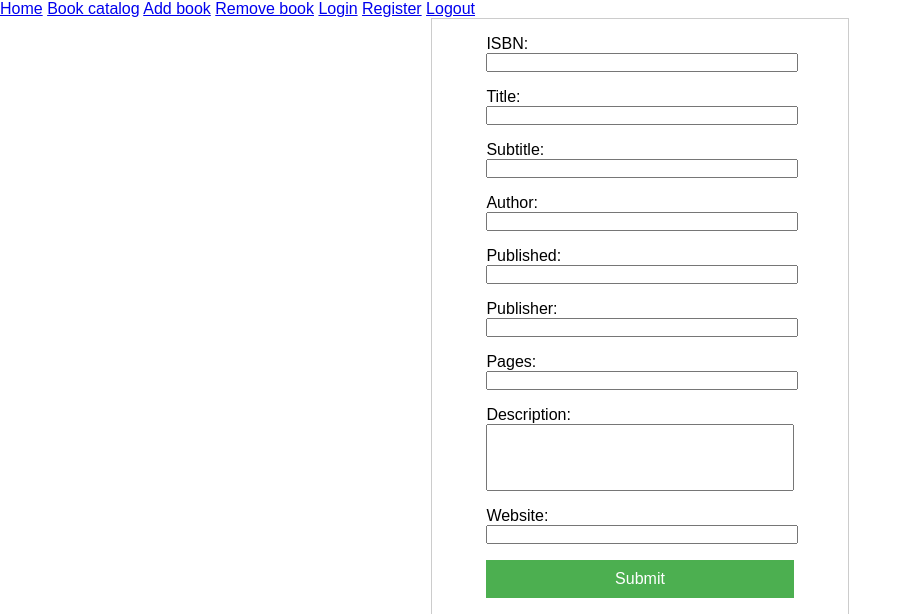
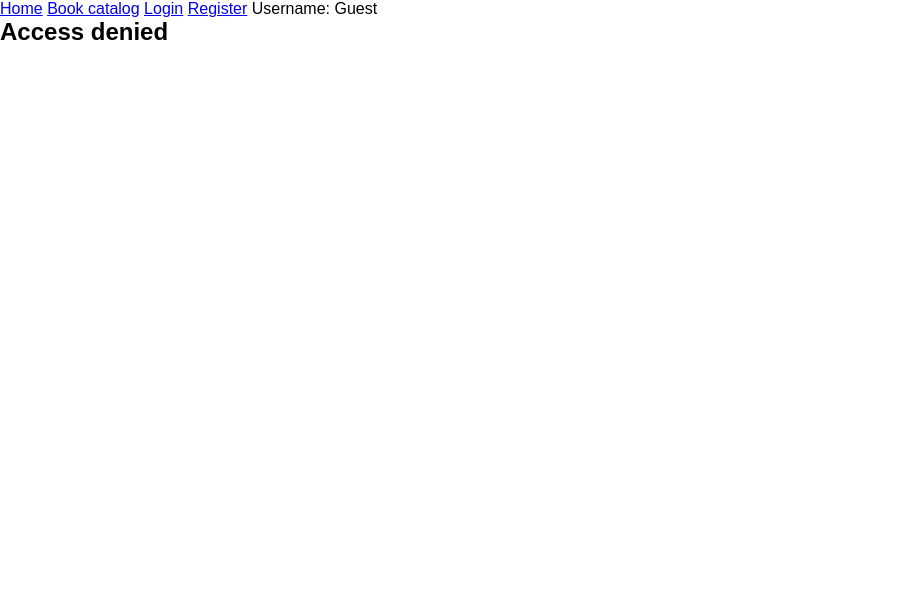
Before and after one commit to szewski/flask-library, a Flask app: page /catalog/books/add_book in a window 1280 px wide. Shown: the top 614 px of the page, without its empty margins (0-912 px from the left). Run offline with Flask 2, Linux system fonts and the light colour scheme.

Commit message:
view based on authorization

```diff
--- a/src/create_user_helper.py
+++ b/src/create_user_helper.py
@@ -2,8 +2,7 @@ from werkzeug.security import generate_password_hash
 
 
 if __name__ == '__main__':
-    username = 'admin'
-    password = 'admin'
+    password = 'user'
 
     hashed_password = generate_password_hash(password)
 
--- a/src/routes.py
+++ b/src/routes.py
@@ -9,16 +9,33 @@ app = Flask(__name__)
 app.secret_key = 'super_tajny_klucz_123'
 
 
+def get_username():
+    if session:
+        return session['username']
+    return None
+
+
+def default_context():
+    permission_lvl = get_user_auth_lvl()
+    username = get_username()
+    context = {'permission_lvl': permission_lvl,
+               'username': username}
+    return context
+
+
+def get_user_auth_lvl():
+    if not session:
+        return 3
+
+    DBsession = get_session()
+    user_data = DBsession.query(User) \
+                .filter(User.username == session['username']) \
+                .one()
+    return user_data.permission_lvl
+
+
 def authorized(lvl=3):
-    if not session:
-        if lvl == 3:
-            return True
-        return False
-    DBsession = get_session()
-    user_data = DBsession.query(User).filter(
-        User.username == session['username']) \
-        .one()
-    if user_data.permission_lvl <= lvl:
+    if get_user_auth_lvl() <= lvl:
         return True
     return False
 
@@ -32,7 +49,8 @@ def get_session(echo=False):
 @app.route('/')
 @app.route('/index')
 def index():
-    return render_template('index.html')
+    context = default_context()
+    return render_template('index.html', **context)
 
 
 @app.route('/catalog/books')
@@ -40,7 +58,10 @@ def books():
     DBsession = get_session()
     books = DBsession.query(Book).all()
 
-    return render_template('catalog.html', books=books)
+    context = default_context()
+    context['books'] = books
+
+    return render_template('catalog.html', **context)
 
 
 @app.route('/catalog/books/<int:book_id>')
@@ -48,13 +69,19 @@ def book(book_id):
     DBsession = get_session()
     mybook = DBsession.query(Book).filter(Book.id == book_id).one()
 
-    return render_template('book.html', book=mybook)
+    context = default_context()
+    context['book'] = mybook
+    return render_template('book.html', **context)
 
 
 @app.route('/catalog/books/add_book', methods=['GET', 'POST'])
 def add_book():
+    if not authorized(1):
+        return access_denied()
+
     if request.method == 'GET':
-        return render_template('add_book.html')
+        context = default_context()
+        return render_template('add_book.html', **context)
 
     if request.method == 'POST':
         DBsession = get_session()
@@ -73,19 +100,21 @@ def add_book():
 
         DBsession.add(new_book)
         DBsession.commit()
+
         return redirect(url_for('books'))
 
 
 @app.route('/catalog/books/remove_book', methods=['GET', 'POST'])
 def remove_book():
     if not authorized(1):
-        return render_template('access_denied.html')
+        return access_denied()
 
     if not session:
         return redirect(url_for('login'))
 
     if request.method == 'GET':
-        return render_template('remove_book.html')
+        context = default_context()
+        return render_template('remove_book.html', **context)
 
     if request.method == 'POST':
         book_id = request.form['id']
@@ -103,7 +132,8 @@ def remove_book():
 @app.route('/login', methods=['GET', 'POST'])
 def login():
     if request.method == 'GET':
-        return render_template('login.html')
+        context = default_context()
+        return render_template('login.html', **context)
 
     if request.method == 'POST':
         DBsession = get_session()
@@ -128,10 +158,12 @@ def login():
 @app.route('/register', methods=['GET', 'POST'])
 def register():
     if request.method == 'GET':
-        return render_template('register.html')
+        context = default_context()
+        return render_template('register.html', **context)
 
     if request.method == 'POST':
         DBsession = get_session()
+        err = False
 
         username = request.form['username']
         pwd = request.form['password']
@@ -141,15 +173,19 @@ def register():
 
         if DBsession.query(User).filter(User.username == username).scalar():
             print('User already exists')
-            return render_template('register.html')
+            err = True
 
         if DBsession.query(User).filter(User.email == email).scalar():
             print('Email already exists')
-            return render_template('register.html')
+            err = True
 
         if pwd != pwd_repeat:
             print('Password doesn\'t match')
-            return render_template('register.html')
+            err = True
+
+        if err:
+            context = default_context()
+            return render_template('register.html', **context)
 
         new_user = User()
         new_user.username = username
@@ -171,7 +207,9 @@ def logout():
 
 @app.route('/access_denied')
 def access_denied():
-    return render_template('access_denied.html')
+    context = default_context()
+    print(context)
+    return render_template('access_denied.html', **context)
 
 
 if __name__ == '__main__':
--- a/src/templates/layout.html
+++ b/src/templates/layout.html
@@ -9,11 +9,23 @@
   <nav>
     <a href="/">Home</a>
     <a href="/catalog/books">Book catalog</a>
+    {% if permission_lvl == 1 %}
     <a href="/catalog/books/add_book">Add book</a>
     <a href="/catalog/books/remove_book">Remove book</a>
+    {% endif %}
+    {% if not username %}
     <a href="/login">Login</a>
     <a href="/register">Register</a>
+    {% endif %}
+    {% if username %}
     <a href="/logout">Logout</a>
+    {% endif %}
+    {% if not username %}
+      Username: Guest
+    {% else %}
+      Username: {{ username }}
+    {% endif %}
+
   </nav>
   {% block content %}
   {% endblock %}
```
Also changed, not shown: src/TODO.md (+1 -0 lines), src/db/database.db.
